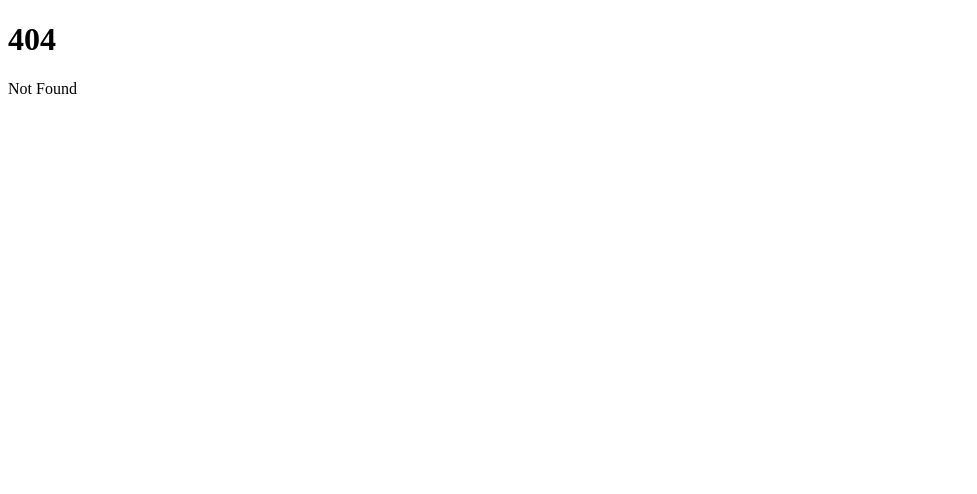
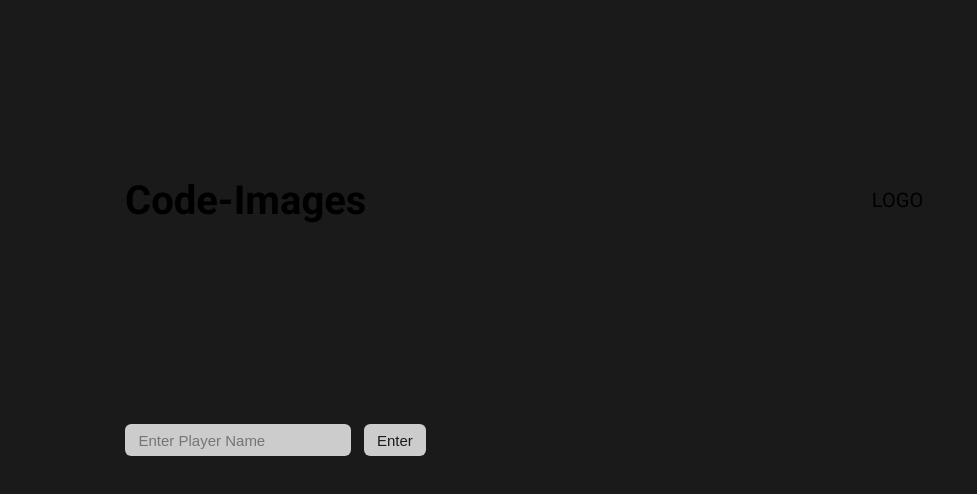
Before and after one commit to hendrickhendrickson/code-images, a SvelteKit app: page / in a window 1280 px wide. Before the commit this address had no page. Shown: the top 494 px of the page, without its empty margins (0-977 px from the left). Built offline with nearby package versions, Linux system fonts and the light colour scheme.

Commit message:
Add a startscreen to choose or change playername & create or join a room

```diff
--- /dev/null
+++ b/src/app.css
@@ -0,0 +1,53 @@
+:root {
+    --color-black: #1a1a1a;
+    --color-white: #ccc;
+}
+
+html, body {
+    height: 100%;
+    margin: 0;
+    padding: 0;
+    font-size: 78.125%;
+    font-family: 'Roboto', sans-serif;
+    background-color: var(--color-black);
+}
+
+body {
+    font-size: 1.6rem;
+}
+
+button,
+.button {
+    unset: all;
+    box-sizing: border-box;
+    border: 1px solid transparent;
+    border-radius: 0.5rem;
+    background-color: var(--color-white);
+    padding: 0.5rem 1rem;
+    text-decoration: none;
+    font-size: 1.2rem;
+    color: var(--color-black);
+}
+
+button:hover,
+.button:hover {
+    cursor: pointer;
+}
+
+button.inverted,
+.button.inverted {
+    border-color: var(--color-white);
+    background-color: var(--color-black);
+    color: var(--color-white);
+}
+
+input {
+    unset: all;
+    box-sizingg: border-box;
+    border: 1px solid transparent;
+    border-radius: 0.5rem;
+    background-color: var(--color-white);
+    padding: 0.5rem 1rem;
+    font-size: 1.2rem;
+    color: var(--color-black);
+}
--- a/src/app.html
+++ b/src/app.html
@@ -1,5 +1,5 @@
 <!DOCTYPE html>
-<html lang="en">
+<html lang="en" dir="ltr">
     <head>
         <meta charset="utf-8" />
         <link rel="icon" href="%sveltekit.assets%/favicon.png" />
--- a/src/routes/+layout.svelte
+++ b/src/routes/+layout.svelte
@@ -1,48 +1,7 @@
-<script>
+<script lang="ts">
+    import "../app.css";
 </script>
 
-<!-- <div class="app">
-	<main> -->
 <slot />
 
-<!-- </main>
-
-	<footer />
-</div> -->
-
-<style>
-	/* .app {
-		display: flex;
-		flex-direction: column;
-		min-height: 100vh;
-	}
-
-	main {
-		flex: 1;
-		display: flex;
-		flex-direction: column;
-		padding: 1rem;
-		width: 100%;
-		max-width: 64rem;
-		margin: 0 auto;
-		box-sizing: border-box;
-	}
-
-	footer {
-		display: flex;
-		flex-direction: column;
-		justify-content: center;
-		align-items: center;
-		padding: 12px;
-	}
-
-	footer a {
-		font-weight: bold;
-	}
-
-	@media (min-width: 480px) {
-		footer {
-			padding: 12px 0;
-		}
-	} */
-</style>
+<style></style>
--- /dev/null
+++ b/src/routes/+page.svelte
@@ -0,0 +1,133 @@
+<script lang="ts">
+    import { onMount } from "svelte";
+
+    let playerName = "";
+    let isChangingPlayerName = false;
+
+    let isMounted = false;
+
+    onMount(() => {
+        playerName = localStorage.getItem("playerName") ?? "";
+
+        if (!playerName || playerName.length < 3) {
+            isChangingPlayerName = true;
+        }
+
+        isMounted = true;
+    });
+
+    function handlePlayerNameSubmit(event: SubmitEvent) {
+        const formEl = event.target as HTMLFormElement | null;
+
+        if (formEl) {
+            playerName = formEl["player-name-input"].value;
+
+            if (playerName && playerName.length >= 3) {
+                isChangingPlayerName = false;
+                localStorage.setItem("playerName", playerName);
+            }
+        }
+    }
+</script>
+
+<div class="game-start-screen">
+    <div class="header">
+        <div class="game-name">
+            <h1>Code-Images</h1>
+        </div>
+
+        <div class="logo">LOGO</div>
+    </div>
+
+    {#if isMounted}
+        {#if isChangingPlayerName || !playerName}
+            <form class="player-name-form" on:submit|preventDefault={handlePlayerNameSubmit}>
+                <input
+                    type="text"
+                    id="player-name-input"
+                    name="player-name-input"
+                    placeholder="Enter Player Name"
+                    value={playerName}
+                />
+
+                <button>Enter</button>
+            </form>
+        {:else}
+            <ul class="game-menu">
+                <li class="change-player-name-option">
+                    {playerName}
+
+                    <button
+                        type="button"
+                        class="inverted"
+                        on:click={() => isChangingPlayerName = true}
+                    >
+                        Change Player Name
+                    </button>
+                </li>
+                <li>
+                    <button type="button">Create Room</button>
+                </li>
+            </ul>
+        {/if}
+    {/if}
+</div>
+
+<style>
+    .game-start-screen {
+        box-sizing: border-box;
+        height: 100%;
+        padding: 0 10rem;
+    }
+
+    .header {
+        display: flex;
+        height: 50%;
+    }
+
+    .header .game-name {
+        flex: 1;
+        display: flex;
+        align-items: center;
+    }
+
+    .header .game-name h1 {
+        margin: 0;
+    }
+
+    .header .logo {
+        flex: 1;
+        display: flex;
+        align-items: center;
+        justify-content: center;
+    }
+
+    .player-name-form {
+        height: 10%;
+        min-height: fit-content;
+        display: flex;
+        align-items: center;
+        gap: 1rem;
+    }
+
+    ul.game-menu {
+        margin: 0;
+        padding: 0;
+        list-style-type: none;
+        display: flex;
+        flex-direction: column;
+        gap: 2rem;
+    }
+
+    ul.game-menu .change-player-name-option {
+        display: flex;
+        align-items: center;
+        gap: 1rem;
+    }
+
+    ul.game-menu .change-player-name-option button {
+        border-radius: 0.4rem;
+        padding: 0.1rem 0.4rem;
+        font-size: 0.8rem;
+    }
+</style>
```
Also changed, not shown: 1 other file (tests, documents, lock files or other folders). Lines whose indentation alone changed are shown as unchanged.
